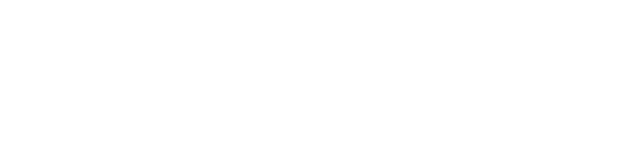
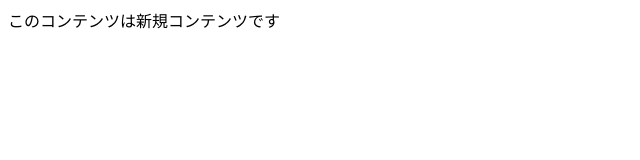
Before and after one commit to bullx3/gitFlowTest, a plain HTML site: page index.html in a window 1280 px wide. Shown: the whole page, without its empty margins (0-640 px from the left). Drawn offline with Linux system fonts and the light colour scheme.

Commit message:
body部に追加

```diff
--- a/index.html
+++ b/index.html
@@ -7,7 +7,7 @@
   <title>title v0.1.0</title>
 </head>
 <body>
-
+  このコンテンツは新規コンテンツです
 <script src="src1.js"></script>
 </body>
 </html>
```
